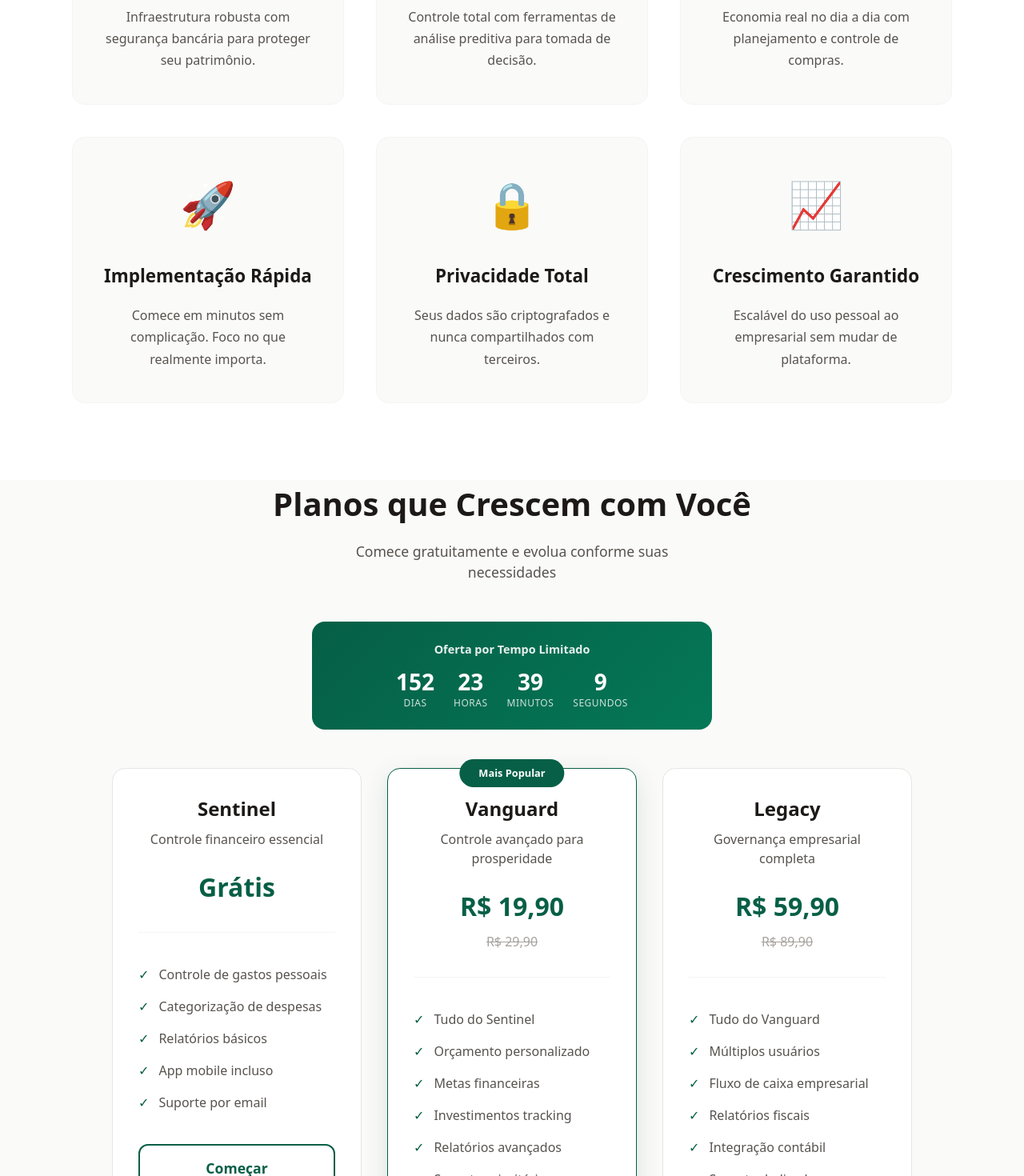
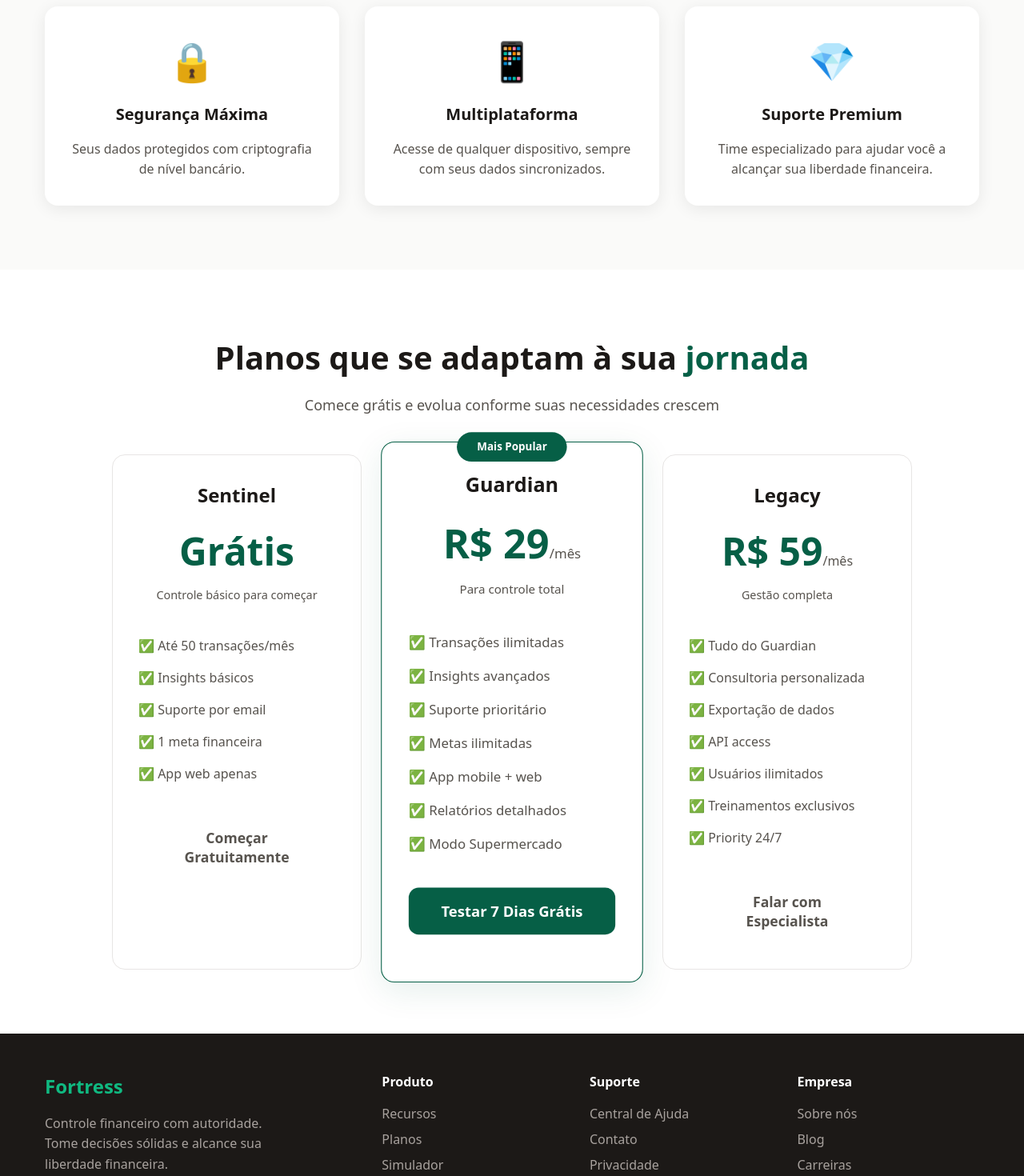
Before and after one commit to fortressopps/fortress-app, a React app in the folder frontend/: page / in a window 1280 px wide. Shown: the part 1330-2800 px from the top of the page at 80% size. Built offline with nearby package versions, Linux system fonts and the light colour scheme; the HTML template or start-up script is replaced by a standard one.

Commit message:
fix: complete website functionality
- Fix HeroSection button navigation
- Add missing Benefits component with features grid
- Add complete Pricing section with plans
- Create Footer component
- Ensure all sections are properly connected and styled

```diff
--- a/frontend/src/components/Benefits/Benefits.css
+++ b/frontend/src/components/Benefits/Benefits.css
@@ -1,103 +1,71 @@
 .benefits {
-  background: white;
-  padding: 6rem 0;
+  padding: 5rem 0;
+  background: #fafaf9;
+  width: 100%;
 }
 
-.benefits__header {
+.benefits__content {
   text-align: center;
-  margin-bottom: 5rem;
 }
 
 .benefits__title {
-  font-size: 2.75rem;
+  font-size: 2.5rem;
   font-weight: 700;
   color: #1c1917;
-  margin-bottom: 1.5rem;
+  margin-bottom: 1rem;
 }
 
-.benefits__subtitle {
-  font-size: 1.2rem;
+.text-emerald {
+  color: #065f46;
+}
+
+.benefits__description {
+  font-size: 1.125rem;
   color: #57534e;
-  max-width: 500px;
-  margin: 0 auto;
-  line-height: 1.6;
+  margin-bottom: 3rem;
+  max-width: 600px;
+  margin-left: auto;
+  margin-right: auto;
 }
 
 .benefits__grid {
   display: grid;
-  grid-template-columns: repeat(auto-fit, minmax(320px, 1fr));
-  gap: 2.5rem;
-  max-width: 1100px;
-  margin: 0 auto;
+  grid-template-columns: repeat(auto-fit, minmax(300px, 1fr));
+  gap: 2rem;
 }
 
 .benefit__card {
+  background: white;
+  padding: 2rem;
+  border-radius: 1rem;
   text-align: center;
-  padding: 2.5rem 2rem;
-  border-radius: 1rem;
-  transition: all 0.3s ease;
-  border: 1px solid #f5f5f4;
-  background: #fafaf9;
+  box-shadow: 0 4px 20px rgba(0, 0, 0, 0.08);
+  transition: transform 0.2s ease, box-shadow 0.2s ease;
 }
 
 .benefit__card:hover {
-  transform: translateY(-6px);
-  box-shadow: 0 25px 50px rgba(0, 0, 0, 0.12);
-  border-color: #065f46;
-  background: white;
+  transform: translateY(-4px);
+  box-shadow: 0 8px 30px rgba(0, 0, 0, 0.12);
 }
 
 .benefit__icon {
-  font-size: 3.5rem;
-  margin-bottom: 2rem;
-  display: block;
+  font-size: 3rem;
+  margin-bottom: 1rem;
 }
 
 .benefit__title {
-  font-size: 1.4rem;
+  font-size: 1.25rem;
   font-weight: 600;
   color: #1c1917;
-  margin-bottom: 1.25rem;
+  margin-bottom: 1rem;
 }
 
 .benefit__description {
   color: #57534e;
-  line-height: 1.7;
-  font-size: 1rem;
+  line-height: 1.6;
 }
 
-/* Responsive */
 @media (max-width: 768px) {
-  .benefits {
-    padding: 6rem 0;
-  }
-
-  .benefits__title {
-    font-size: 2.25rem;
-  }
-
-  .benefits__subtitle {
-    font-size: 1.1rem;
-    padding: 0 1rem;
-  }
-
-  .benefits__grid {
-    grid-template-columns: 1fr;
-    gap: 2rem;
-    max-width: 400px;
-  }
-
-  .benefit__card {
-    padding: 2rem 1.5rem;
-  }
-
-  .benefit__icon {
-    font-size: 3rem;
-    margin-bottom: 1.5rem;
-  }
-}
-
-@media (max-width: 480px) {
   .benefits {
     padding: 3rem 0;
   }
@@ -106,9 +74,12 @@
     font-size: 2rem;
   }
 
+  .benefits__grid {
+    grid-template-columns: 1fr;
+    gap: 1.5rem;
+  }
+
   .benefit__card {
-    padding: 1.75rem 1.25rem;
+    padding: 1.5rem;
   }
 }
-.benefits { padding: 6rem 0; }
-.benefits__header { margin-bottom: 5rem; }
--- a/frontend/src/components/Benefits/Benefits.jsx
+++ b/frontend/src/components/Benefits/Benefits.jsx
@@ -4,46 +4,47 @@ import './Benefits.css';
 const Benefits = () => {
   const benefits = [
     {
-      icon: '🏰',
-      title: 'Solidez Comprovada',
-      description: 'Infraestrutura robusta com segurança bancária para proteger seu patrimônio.'
+      icon: '📊',
+      title: 'Insights em Tempo Real',
+      description: 'Visualize seus gastos e receitas com gráficos interativos e relatórios detalhados.'
     },
     {
-      icon: '📊',
-      title: 'Análise Inteligente',
-      description: 'Controle total com ferramentas de análise preditiva para tomada de decisão.'
+      icon: '🎯',
+      title: 'Metas Personalizadas',
+      description: 'Defina objetivos financeiros e acompanhe seu progresso automaticamente.'
     },
     {
       icon: '🛒',
       title: 'Modo Supermercado',
-      description: 'Economia real no dia a dia com planejamento e controle de compras.'
-    },
-    {
-      icon: '🚀',
-      title: 'Implementação Rápida',
-      description: 'Comece em minutos sem complicação. Foco no que realmente importa.'
+      description: 'Economia inteligente com comparação de preços e alertas de promoções.'
     },
     {
       icon: '🔒',
-      title: 'Privacidade Total',
-      description: 'Seus dados são criptografados e nunca compartilhados com terceiros.'
+      title: 'Segurança Máxima',
+      description: 'Seus dados protegidos com criptografia de nível bancário.'
     },
     {
-      icon: '📈',
-      title: 'Crescimento Garantido',
-      description: 'Escalável do uso pessoal ao empresarial sem mudar de plataforma.'
+      icon: '📱',
+      title: 'Multiplataforma',
+      description: 'Acesse de qualquer dispositivo, sempre com seus dados sincronizados.'
+    },
+    {
+      icon: '💎',
+      title: 'Suporte Premium',
+      description: 'Time especializado para ajudar você a alcançar sua liberdade financeira.'
     }
   ];
 
   return (
-    <section className="benefits section-py" id="benefits">
+    <section className="benefits" id="benefits">
       <div className="container">
-        <div className="benefits__header">
-          <h2 className="benefits__title">Vantagens Exclusivas</h2>
-          <p className="benefits__subtitle">
-            Recursos pensados para oferecer o melhor em gestão financeira
+        <div className="benefits__content">
+          <h2 className="benefits__title">
+            Por que escolher o <span className="text-emerald">Fortress</span>?
+          </h2>
+          <p className="benefits__description">
+            Ferramentas poderosas que transformam sua relação com o dinheiro
           </p>
-        </div>
 
           <div className="benefits__grid">
             {benefits.map((benefit, index) => (
@@ -55,6 +56,7 @@ const Benefits = () => {
             ))}
           </div>
         </div>
+      </div>
     </section>
   );
 };
--- a/frontend/src/components/Footer/Footer.css
+++ b/frontend/src/components/Footer/Footer.css
@@ -1,45 +1,72 @@
 .footer {
   background: #1c1917;
-  color: #fafaf9;
-  padding: 3rem 0;
-  margin-top: auto;
+  color: white;
+  padding: 3rem 0 1rem;
+  width: 100%;
 }
 
 .footer__content {
-  display: flex;
-  justify-content: space-between;
-  align-items: center;
-  flex-wrap: wrap;
-  gap: 2rem;
+  display: grid;
+  grid-template-columns: 1fr 2fr;
+  gap: 3rem;
+  margin-bottom: 2rem;
 }
 
 .footer__brand {
-  display: flex;
-  flex-direction: column;
-  gap: 0.5rem;
+  max-width: 300px;
 }
 
 .footer__logo {
   font-size: 1.5rem;
-  font-weight: 700;
-  color: #fafaf9;
+  font-weight: 800;
+  color: #10b981;
+  margin-bottom: 1rem;
 }
 
-.footer__tagline {
+.footer__description {
   color: #a8a29e;
-  font-size: 0.9rem;
+  line-height: 1.6;
 }
 
-.footer__copyright {
-  color: #a8a29e;
-  font-size: 0.9rem;
+.footer__links {
+  display: grid;
+  grid-template-columns: repeat(3, 1fr);
+  gap: 2rem;
 }
 
-/* Responsive */
+.footer__column h4 {
+  color: white;
+  margin-bottom: 1rem;
+  font-weight: 600;
+}
+
+.footer__column a {
+  display: block;
+  color: #a8a29e;
+  text-decoration: none;
+  margin-bottom: 0.5rem;
+  transition: color 0.2s ease;
+}
+
+.footer__column a:hover {
+  color: #10b981;
+}
+
+.footer__bottom {
+  border-top: 1px solid #57534e;
+  padding-top: 2rem;
+  text-align: center;
+  color: #a8a29e;
+}
+
 @media (max-width: 768px) {
   .footer__content {
-    flex-direction: column;
-    text-align: center;
+    grid-template-columns: 1fr;
+    gap: 2rem;
+  }
+
+  .footer__links {
+    grid-template-columns: 1fr;
     gap: 1.5rem;
   }
 }
--- a/frontend/src/components/Footer/Footer.jsx
+++ b/frontend/src/components/Footer/Footer.jsx
@@ -2,21 +2,43 @@ import React from 'react';
 import './Footer.css';
 
 const Footer = () => {
-  const currentYear = new Date().getFullYear();
-
   return (
     <footer className="footer">
       <div className="container">
         <div className="footer__content">
           <div className="footer__brand">
-            <div className="footer__logo">🏰 Fortress</div>
-            <p className="footer__tagline">
-              Controle Financeiro com Autoridade
+            <div className="footer__logo">Fortress</div>
+            <p className="footer__description">
+              Controle financeiro com autoridade. Tome decisões sólidas e alcance sua liberdade financeira.
             </p>
           </div>
-          <div className="footer__copyright">
-            © {currentYear} Fortress. Todos os direitos reservados.
+
+          <div className="footer__links">
+            <div className="footer__column">
+              <h4>Produto</h4>
+              <a href="#features">Recursos</a>
+              <a href="#pricing">Planos</a>
+              <a href="/simulator">Simulador</a>
+            </div>
+
+            <div className="footer__column">
+              <h4>Suporte</h4>
+              <a href="#help">Central de Ajuda</a>
+              <a href="#contact">Contato</a>
+              <a href="#privacy">Privacidade</a>
+            </div>
+
+            <div className="footer__column">
+              <h4>Empresa</h4>
+              <a href="#about">Sobre nós</a>
+              <a href="#blog">Blog</a>
+              <a href="#careers">Carreiras</a>
+            </div>
           </div>
+        </div>
+
+        <div className="footer__bottom">
+          <p>&copy; 2024 Fortress. Todos os direitos reservados.</p>
         </div>
       </div>
     </footer>
--- a/frontend/src/components/HeroSection/HeroSection.jsx
+++ b/frontend/src/components/HeroSection/HeroSection.jsx
@@ -1,9 +1,12 @@
 import React from 'react';
+import { useNavigate } from 'react-router-dom';
 import './HeroSection.css';
 
 const HeroSection = () => {
+  const navigate = useNavigate();
+
   const startSimulator = () => {
-    window.location.href = '/simulator';
+    navigate('/simulator');
   };
 
   return (
--- a/frontend/src/components/Pricing/Pricing.css
+++ b/frontend/src/components/Pricing/Pricing.css
@@ -1,10 +1,11 @@
 .pricing {
-  background: #fafaf9;
+  padding: 5rem 0;
+  background: white;
+  width: 100%;
 }
 
-.pricing__header {
+.pricing__content {
   text-align: center;
-  margin-bottom: 3rem;
 }
 
 .pricing__title {
@@ -14,60 +15,15 @@
   margin-bottom: 1rem;
 }
 
-.pricing__subtitle {
-  font-size: 1.1rem;
+.pricing__description {
+  font-size: 1.125rem;
   color: #57534e;
-  max-width: 500px;
-  margin: 0 auto;
-}
-
-/* Oferta por Tempo Limitado */
-.pricing__offer {
-  background: linear-gradient(135deg, #065f46, #047857);
-  color: white;
-  padding: 1.5rem;
-  border-radius: 1rem;
-  text-align: center;
   margin-bottom: 3rem;
-  max-width: 500px;
+  max-width: 600px;
   margin-left: auto;
   margin-right: auto;
 }
 
-.offer__badge {
-  font-size: 0.9rem;
-  font-weight: 600;
-  margin-bottom: 1rem;
-  opacity: 0.9;
-}
-
-.offer__timer {
-  display: flex;
-  justify-content: center;
-  gap: 1.5rem;
-}
-
-.timer__item {
-  display: flex;
-  flex-direction: column;
-  align-items: center;
-}
-
-.timer__value {
-  font-size: 1.75rem;
-  font-weight: 700;
-  line-height: 1;
-}
-
-.timer__label {
-  font-size: 0.75rem;
-  opacity: 0.8;
-  margin-top: 0.25rem;
-  text-transform: uppercase;
-  letter-spacing: 0.5px;
-}
-
-/* Grid de Planos */
 .pricing__grid {
   display: grid;
   grid-template-columns: repeat(auto-fit, minmax(300px, 1fr));
@@ -85,18 +41,13 @@
   transition: all 0.3s ease;
 }
 
-.pricing__card:hover {
-  transform: translateY(-4px);
-  box-shadow: 0 20px 40px rgba(0, 0, 0, 0.1);
+.pricing__card--popular {
   border-color: #065f46;
+  box-shadow: 0 10px 40px rgba(6, 95, 70, 0.1);
+  transform: scale(1.05);
 }
 
-.pricing__card--featured {
-  border-color: #065f46;
-  box-shadow: 0 10px 30px rgba(6, 95, 70, 0.15);
-}
-
-.card__badge {
+.popular-badge {
   position: absolute;
   top: -12px;
   left: 50%;
@@ -107,112 +58,71 @@
   border-radius: 2rem;
   font-size: 0.8rem;
   font-weight: 600;
-  white-space: nowrap;
 }
 
-.card__header {
-  text-align: center;
+.pricing__header {
   margin-bottom: 2rem;
-  padding-bottom: 2rem;
-  border-bottom: 1px solid #f5f5f4;
 }
 
-.card__name {
+.pricing__name {
   font-size: 1.5rem;
   font-weight: 700;
   color: #1c1917;
+  margin-bottom: 1rem;
+}
+
+.pricing__price {
+  font-size: 3rem;
+  font-weight: 800;
+  color: #065f46;
   margin-bottom: 0.5rem;
 }
 
-.card__description {
+.pricing__period {
+  font-size: 1rem;
   color: #57534e;
-  margin-bottom: 1.5rem;
+  font-weight: 500;
 }
 
-.card__price {
-  display: flex;
-  flex-direction: column;
-  align-items: center;
-  gap: 0.5rem;
+.pricing__description-card {
+  color: #57534e;
+  font-size: 0.9rem;
 }
 
-.price__current {
-  font-size: 2rem;
-  font-weight: 700;
-  color: #065f46;
+.pricing__features {
+  list-style: none;
+  margin-bottom: 2rem;
+  text-align: left;
 }
 
-.price__original {
-  font-size: 1rem;
-  color: #a8a29e;
-  text-decoration: line-through;
-}
-
-.card__features {
-  list-style: none;
-  margin-bottom: 2rem;
-  space-y: 0.75rem;
-}
-
-.feature__item {
-  display: flex;
-  align-items: center;
-  gap: 0.75rem;
+.pricing__feature {
   padding: 0.5rem 0;
   color: #57534e;
 }
 
-.feature__icon {
-  color: #065f46;
-  font-weight: 700;
+.pricing__cta {
+  width: 100%;
 }
 
-.btn--card {
-  width: 100%;
-  justify-content: center;
-}
+@media (max-width: 768px) {
+  .pricing {
+    padding: 3rem 0;
+  }
 
-.btn--secondary {
-  background: transparent;
-  color: #065f46;
-  border: 2px solid #065f46;
-}
-
-.btn--secondary:hover {
-  background: #065f46;
-  color: white;
-}
-
-/* Responsive */
-@media (max-width: 768px) {
   .pricing__title {
     font-size: 2rem;
   }
 
   .pricing__grid {
     grid-template-columns: 1fr;
-    max-width: 400px;
+    gap: 1.5rem;
   }
 
-  .offer__timer {
-    gap: 1rem;
+  .pricing__card--popular {
+    transform: none;
   }
 
-  .timer__value {
-    font-size: 1.5rem;
-  }
-}
-
-@media (max-width: 480px) {
   .pricing__card {
     padding: 1.5rem;
   }
-
-  .offer__timer {
-    gap: 0.75rem;
-  }
-
-  .timer__value {
-    font-size: 1.25rem;
-  }
 }
--- a/frontend/src/components/Pricing/Pricing.jsx
+++ b/frontend/src/components/Pricing/Pricing.jsx
@@ -1,155 +1,97 @@
-import React, { useState, useEffect } from 'react';
+import React from 'react';
 import './Pricing.css';
 
 const Pricing = () => {
-  const [timeLeft, setTimeLeft] = useState({});
-
-  useEffect(() => {
-    const calculateTimeLeft = () => {
-      const targetDate = new Date('2026-04-21T23:59:59');
-      const now = new Date();
-      const difference = targetDate - now;
-
-      if (difference > 0) {
-        return {
-          days: Math.floor(difference / (1000 * 60 * 60 * 24)),
-          hours: Math.floor((difference / (1000 * 60 * 60)) % 24),
-          minutes: Math.floor((difference / 1000 / 60) % 60),
-          seconds: Math.floor((difference / 1000) % 60)
-        };
-      }
-      return { days: 0, hours: 0, minutes: 0, seconds: 0 };
-    };
-
-    setTimeLeft(calculateTimeLeft());
-
-    const timer = setInterval(() => {
-      setTimeLeft(calculateTimeLeft());
-    }, 1000);
-
-    return () => clearInterval(timer);
-  }, []);
-
   const plans = [
     {
-      name: "Sentinel",
-      description: "Controle financeiro essencial",
-      price: "Grátis",
-      originalPrice: null,
+      name: 'Sentinel',
+      price: 'Grátis',
+      description: 'Controle básico para começar',
       features: [
-        "Controle de gastos pessoais",
-        "Categorização de despesas",
-        "Relatórios básicos",
-        "App mobile incluso",
-        "Suporte por email"
+        'Até 50 transações/mês',
+        'Insights básicos',
+        'Suporte por email',
+        '1 meta financeira',
+        'App web apenas'
       ],
-      cta: "Começar Gratuitamente",
-      featured: false
+      cta: 'Começar Gratuitamente',
+      popular: false
     },
     {
-      name: "Vanguard",
-      description: "Controle avançado para prosperidade",
-      price: "R$ 19,90",
-      originalPrice: "R$ 29,90",
+      name: 'Guardian',
+      price: 'R$ 29',
+      period: '/mês',
+      description: 'Para controle total',
       features: [
-        "Tudo do Sentinel",
-        "Orçamento personalizado",
-        "Metas financeiras",
-        "Investimentos tracking",
-        "Relatórios avançados",
-        "Suporte prioritário"
+        'Transações ilimitadas',
+        'Insights avançados',
+        'Suporte prioritário',
+        'Metas ilimitadas',
+        'App mobile + web',
+        'Relatórios detalhados',
+        'Modo Supermercado'
       ],
-      cta: "Experimentar 7 Dias",
-      featured: true
+      cta: 'Testar 7 Dias Grátis',
+      popular: true
     },
     {
-      name: "Legacy",
-      description: "Governança empresarial completa",
-      price: "R$ 59,90",
-      originalPrice: "R$ 89,90",
+      name: 'Legacy',
+      price: 'R$ 59',
+      period: '/mês',
+      description: 'Gestão completa',
       features: [
-        "Tudo do Vanguard",
-        "Múltiplos usuários",
-        "Fluxo de caixa empresarial",
-        "Relatórios fiscais",
-        "Integração contábil",
-        "Suporte dedicado"
+        'Tudo do Guardian',
+        'Consultoria personalizada',
+        'Exportação de dados',
+        'API access',
+        'Usuários ilimitados',
+        'Treinamentos exclusivos',
+        'Priority 24/7'
       ],
-      cta: "Falar com Especialista",
-      featured: false
+      cta: 'Falar com Especialista',
+      popular: false
     }
   ];
 
   return (
-    <section className="pricing section-py" id="pricing">
+    <section className="pricing" id="pricing">
       <div className="container">
+        <div className="pricing__content">
+          <h2 className="pricing__title">
+            Planos que se adaptam à sua <span className="text-emerald">jornada</span>
+          </h2>
+          <p className="pricing__description">
+            Comece grátis e evolua conforme suas necessidades crescem
+          </p>
+
+          <div className="pricing__grid">
+            {plans.map((plan, index) => (
+              <div key={index} className={`pricing__card ${plan.popular ? 'pricing__card--popular' : ''}`}>
+                {plan.popular && <div className="popular-badge">Mais Popular</div>}
+
                 <div className="pricing__header">
-          <h2 className="pricing__title">Planos que Crescem com Você</h2>
-          <p className="pricing__subtitle">
-            Comece gratuitamente e evolua conforme suas necessidades
-          </p>
+                  <h3 className="pricing__name">{plan.name}</h3>
+                  <div className="pricing__price">
+                    {plan.price}
+                    {plan.period && <span className="pricing__period">{plan.period}</span>}
+                  </div>
+                  <p className="pricing__description-card">{plan.description}</p>
                 </div>
 
-        {/* Timer de Oferta */}
-        <div className="pricing__offer">
-          <div className="offer__badge">Oferta por Tempo Limitado</div>
-          <div className="offer__timer">
-            <div className="timer__item">
-              <span className="timer__value">{timeLeft.days || 0}</span>
-              <span className="timer__label">Dias</span>
-            </div>
-            <div className="timer__item">
-              <span className="timer__value">{timeLeft.hours || 0}</span>
-              <span className="timer__label">Horas</span>
-            </div>
-            <div className="timer__item">
-              <span className="timer__value">{timeLeft.minutes || 0}</span>
-              <span className="timer__label">Minutos</span>
-            </div>
-            <div className="timer__item">
-              <span className="timer__value">{timeLeft.seconds || 0}</span>
-              <span className="timer__label">Segundos</span>
-            </div>
-          </div>
-        </div>
-
-        {/* Cards de Planos */}
-        <div className="pricing__grid">
-          {plans.map((plan, index) => (
-            <div
-              key={plan.name}
-              className={`pricing__card ${plan.featured ? 'pricing__card--featured' : ''}`}
-            >
-              {plan.featured && (
-                <div className="card__badge">Mais Popular</div>
-              )}
-
-              <div className="card__header">
-                <h3 className="card__name">{plan.name}</h3>
-                <p className="card__description">{plan.description}</p>
-
-                <div className="card__price">
-                  <span className="price__current">{plan.price}</span>
-                  {plan.originalPrice && (
-                    <span className="price__original">{plan.originalPrice}</span>
-                  )}
-                </div>
-              </div>
-
-              <ul className="card__features">
+                <ul className="pricing__features">
                   {plan.features.map((feature, featureIndex) => (
-                  <li key={featureIndex} className="feature__item">
-                    <span className="feature__icon">✓</span>
-                    {feature}
+                    <li key={featureIndex} className="pricing__feature">
+                      ✅ {feature}
                     </li>
                   ))}
                 </ul>
 
-              <button className={`btn btn--card ${plan.featured ? 'btn--primary' : 'btn--secondary'}`}>
+                <button className={`btn ${plan.popular ? 'btn--primary' : 'btn--secondary'} pricing__cta`}>
                   {plan.cta}
                 </button>
               </div>
             ))}
+          </div>
         </div>
       </div>
     </section>
```
Lines whose indentation alone changed are shown as unchanged.
